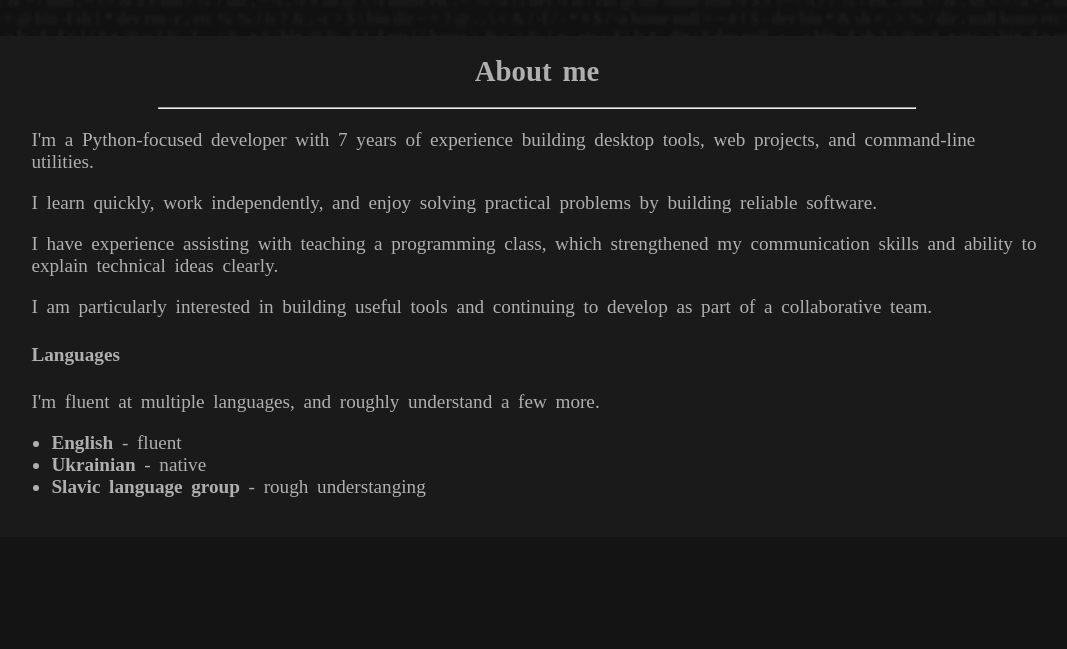
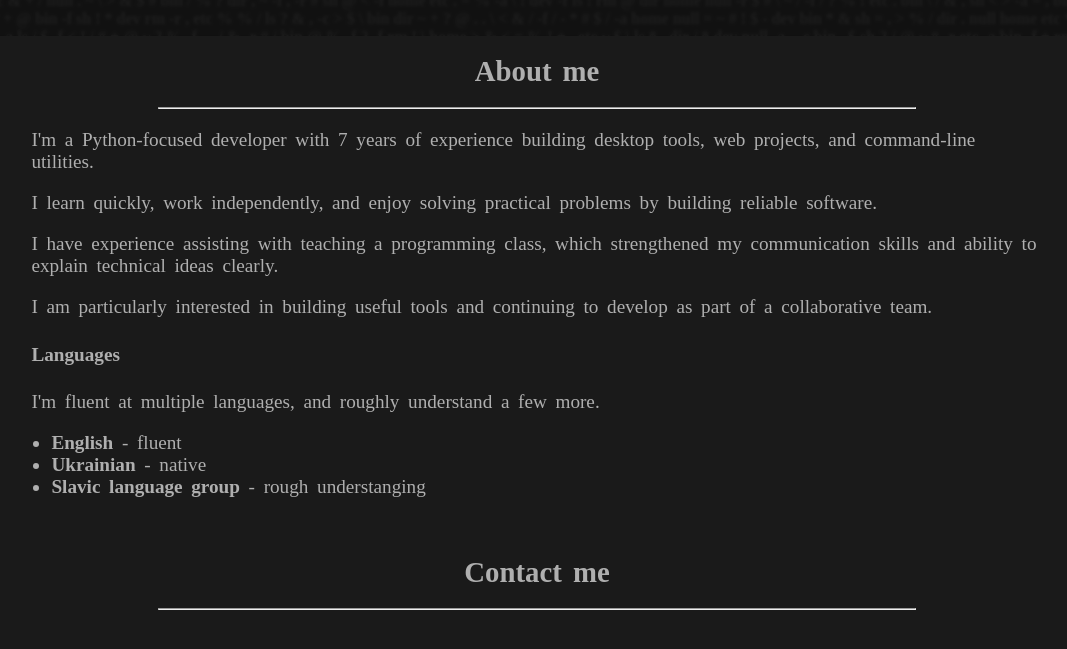
Before and after one commit to prytlubomir/personal_website, a Vue app: page / in a window 1280 px wide. Shown: the part 764-1413 px from the top of the page, without its empty margins (103-1170 px from the left). Before the commit the page ends 1301 px from the top, so only its background shows below. Built offline with nearby package versions, Linux system fonts and the light colour scheme.

Commit message:
Added ContactSection
- Created the component
- Added the section
- Some testing in App.vue

```diff
--- a/src/App.vue
+++ b/src/App.vue
@@ -1,9 +1,10 @@
 <template>
     <AppHeader />
     <div class="header-background"></div>
-    <main>
+    <main ref="main">
         <TitleScreen />
         <HomeAboutSection />
+        <ContactSecion/>
     </main>
 </template>
 
@@ -11,6 +12,7 @@
     import AppHeader from './components/AppHeader.vue';
     import TitleScreen from './components/TitleScreen.vue';
     import HomeAboutSection from './components/HomeAboutSection.vue';
+    import ContactSecion from './components/ContactSecion.vue';
 
     export default {
         name: 'App',
@@ -18,6 +20,13 @@
             AppHeader,
             TitleScreen,
             HomeAboutSection,
+            ContactSecion
+        },
+        computed: {
+            // this.$refs.main.
+        },
+        mounted() {
+            console.log(this.$refs.main)
         }
     }
 </script>
@@ -48,15 +57,4 @@
         height: 3.2em;
         background-color: black;
     }
-
-    /*
-#app {
-  font-family: Avenir, Helvetica, Arial, sans-serif;
-  -webkit-font-smoothing: antialiased;
-  -moz-osx-font-smoothing: grayscale;
-  text-align: center;
-  color: #2c3e50;
-  margin-top: 60px;
-}
-*/
 </style>
--- /dev/null
+++ b/src/components/ContactSecion.vue
@@ -0,0 +1,24 @@
+<template>
+    <AppSection class="contacts" id="contacts">
+        <ContentLimiter>
+            <SectionHeading>Contact me</SectionHeading>
+        </ContentLimiter>
+    </AppSection>
+</template>
+
+<script>
+    import AppSection from './AppSection.vue';
+    import ContentLimiter from './ContentLimiter.vue';
+    import SectionHeading from './SectionHeading.vue';
+
+    export default {
+        name: "ContactSecion",
+        components: {
+            AppSection,
+            SectionHeading,
+            ContentLimiter,
+        }
+    }
+</script>
+
+<style></style>
```
